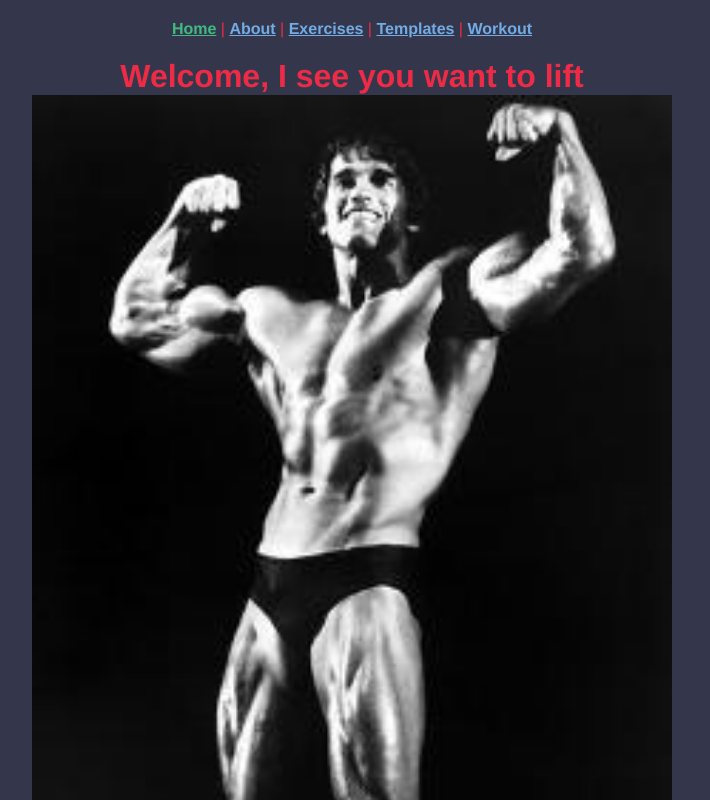
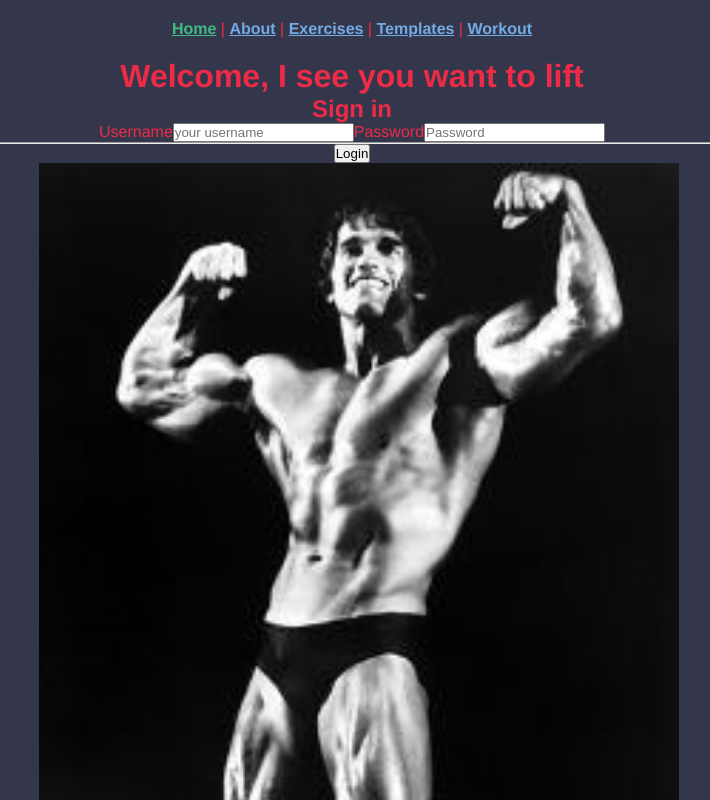
Before and after one commit to Ozame/muskel-ui, a Vue app: page /#/ in a window 1280 px wide. Shown: the top 800 px of the page, without its empty margins (288-998 px from the left). Built offline with nearby package versions, Linux system fonts and the light colour scheme.

Commit message:
Begin work on JWT auth

```diff
--- a/src/api.js
+++ b/src/api.js
@@ -1,5 +1,35 @@
 // Contacting api is handled here
 var SERVER_URL = 'http://localhost:8000'
+
+// eslint-disable-next-line
+let inMemoryToken
+
+function login ({ jwtToken, jwtTokenExpiry }, noRedirect) {
+  inMemoryToken = {
+    token: jwtToken,
+    expiry: jwtTokenExpiry
+  }
+  if (!noRedirect) {
+    console.log('No redirect if')
+  }
+}
+
+export const postLogin = async (username, password) => {
+  const url = `${SERVER_URL}/token`
+  try {
+    const resp = await fetch(url, {
+      method: 'POST',
+      headers: {
+        'Content-Type': 'application/json'
+      },
+      body: JSON.stringify({ username, password })
+    })
+    const { token } = await resp.json()
+    login(token)
+  } catch (err) {
+    console.log(err)
+  }
+}
 
 export const getExercises = async () => {
   const url = `${SERVER_URL}/exercises`
--- /dev/null
+++ b/src/components/LoginForm.vue
@@ -0,0 +1,46 @@
+<template>
+  <div>
+    <form class="login" @submit.prevent="login">
+      <h2>Sign in</h2>
+      <label for="username">Username</label>
+      <input
+        v-model="username"
+        required
+        type="text"
+        placeholder="your username"
+      />
+      <label for="password">Password</label>
+      <input
+        required
+        v-model="password"
+        type="password"
+        placeholder="Password"
+      />
+      <hr />
+      <button type="submit">Login</button>
+    </form>
+  </div>
+</template>
+
+<script>
+import { postLogin } from '../api'
+export default {
+  data () {
+    return {
+      username: '',
+      password: ''
+    }
+  },
+  methods: {
+    login: function () {
+      const username = this.username
+      const password = this.password
+      console.log(username + '' + password)
+      postLogin(username, password)
+    }
+  }
+}
+</script>
+
+<style>
+</style>
--- a/src/views/Home.vue
+++ b/src/views/Home.vue
@@ -1,10 +1,16 @@
 <template>
   <h1>Welcome, I see you want to lift</h1>
+  <LoginForm></LoginForm>>
   <img src="../assets/arnold.jpg" alt="Arnold ">
 </template>
 
 <script>
-export default {}
+import LoginForm from '../components/LoginForm.vue'
+export default {
+  components: {
+    LoginForm
+  }
+}
 </script>
 
 <style scoped>
```
Also changed, not shown: 1 other file (tests, documents, lock files or other folders).
